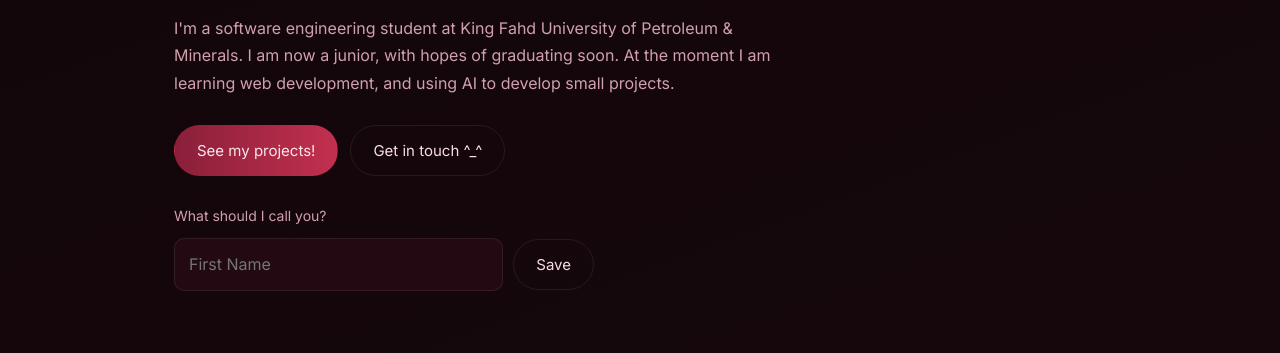
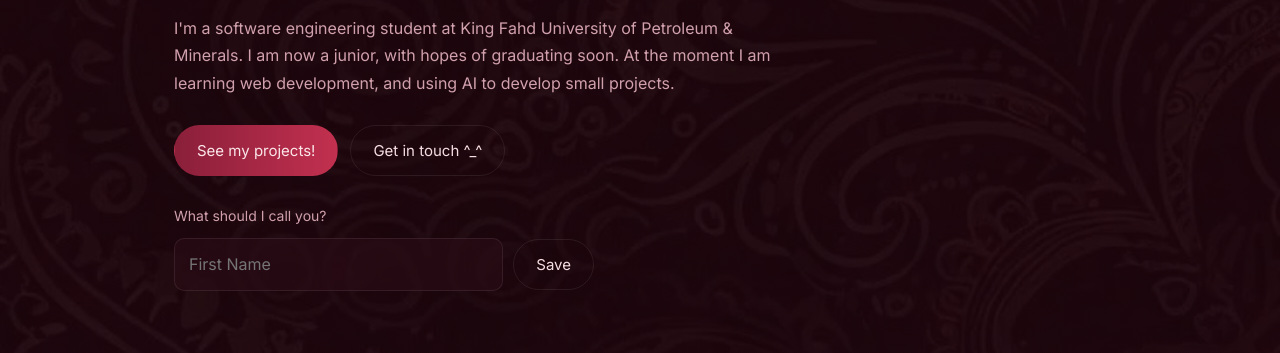
Before and after one commit to sod0905/202462320-sidrahsanaullah-assignment4, a plain HTML site: page index.html in a window 1280 px wide. Shown: the part 324-677 px from the top of the page. Drawn offline with Linux system fonts and the light colour scheme; no server answers.

Commit message:
background change - assisted by claude

```diff
--- a/css/styles.css
+++ b/css/styles.css
@@ -14,6 +14,8 @@
   --radius: 16px;
   --max-width: 980px;
 }
+:root                    { --overlay: rgba(18, 6, 10, 0.82); }
+html[data-theme="light"] { --overlay: rgba(251, 245, 246, 0.90); }
 
 /* Light theme: the JS adds data-theme="light" to <html> */
 html[data-theme="light"] {
@@ -38,10 +40,22 @@ body {
   margin: 0;
   font: 16px/1.7 "Inter", system-ui, sans-serif;
   color: var(--text);
-  background: linear-gradient(160deg, var(--bg-1), var(--bg-2));
   min-height: 100vh;
   /* Smooth colour change when the theme is switched */
-  transition: background 0.3s ease, color 0.3s ease;
+  transition: color 0.3s ease;
+}
+
+body::before {
+  content: "";
+  position: fixed;
+  top: 0;
+  left: 0;
+  width: 100%;
+  height: 100%;
+  z-index: -1;
+  background:
+    linear-gradient(var(--overlay), var(--overlay)),
+    url("../assets/images/background.webp") center / cover no-repeat;
 }
 
 html {
```
Also changed, not shown: assets/images/background.webp (added).
